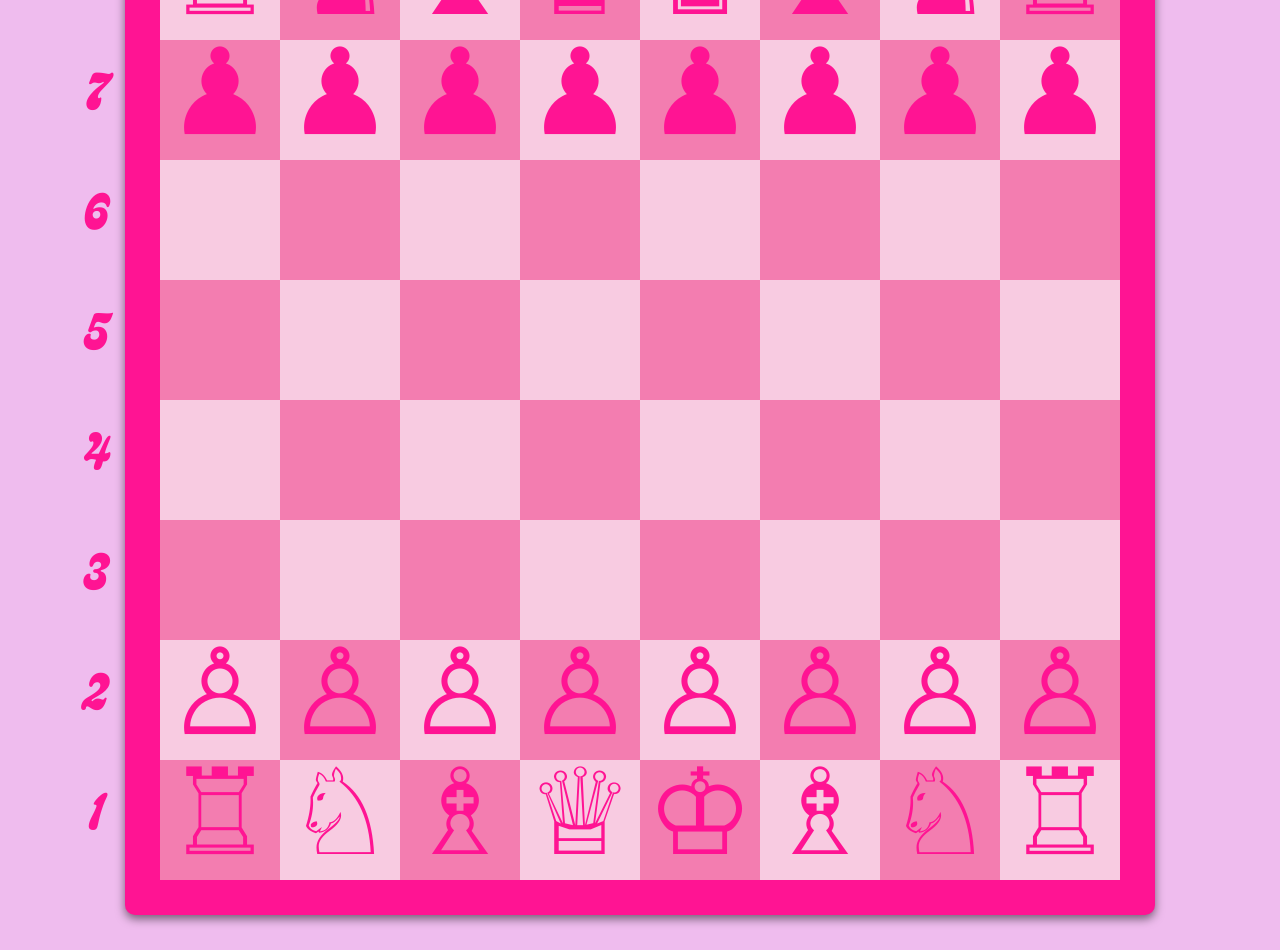
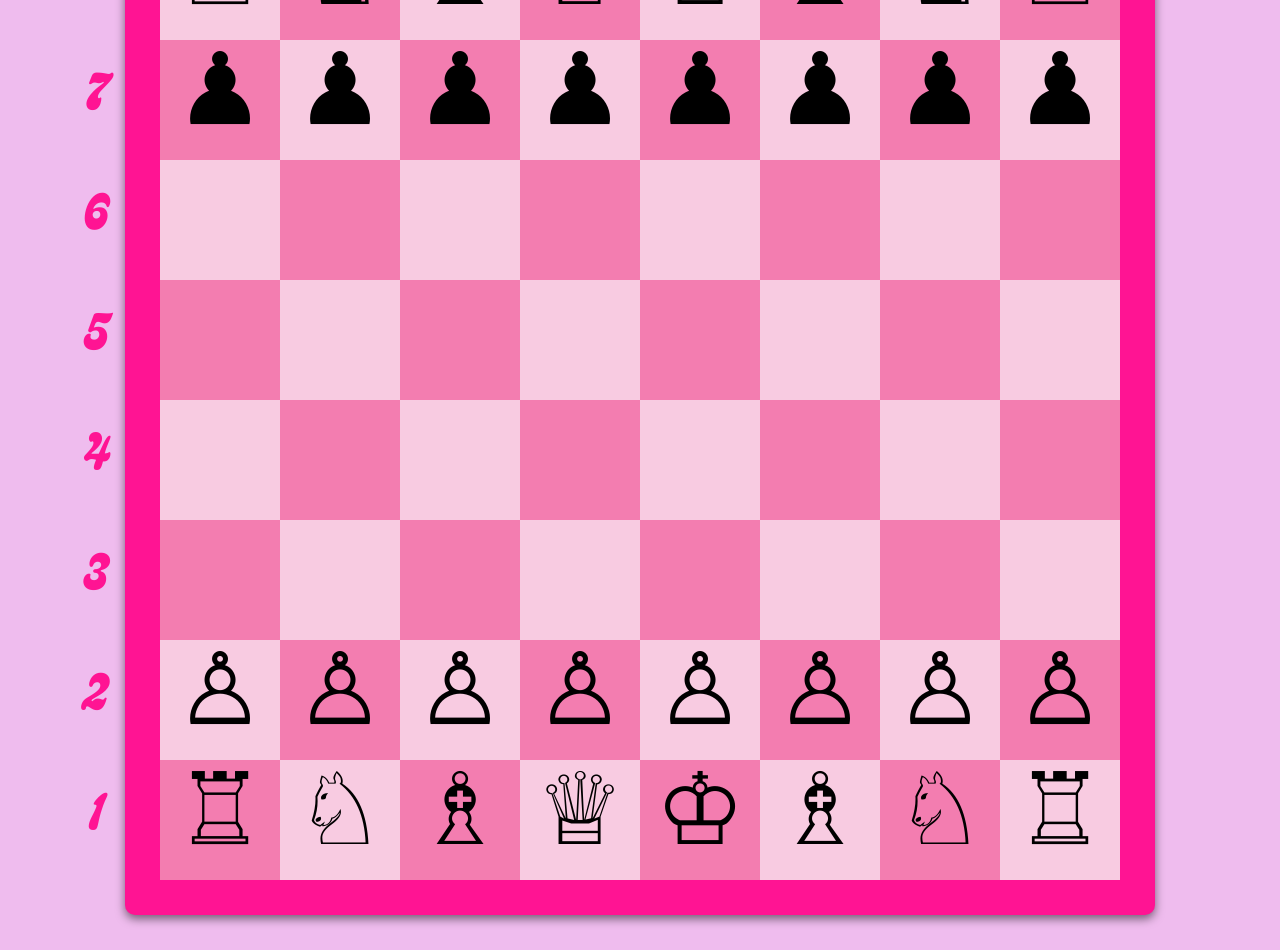
Before and after one commit to jarasa03/Ajedrez, a plain HTML site: page public/index.html in a window 1280 px wide. Drawn offline with Linux system fonts and the light colour scheme.

Commit message:
style: :art: Piezas estilizadas

```diff
--- a/public/css/styles.css
+++ b/public/css/styles.css
@@ -27,12 +27,24 @@ body {
 }
 
 .pieza {
-    font-size: 120px;
-    height: 120px;
+    font-size: 100px;
+    width: 50%;
+    height: 70%;
     display: flex;
     justify-content: center;
-    align-items: center;
-    padding-top: 20px;
+    color: #000000;
+    position: absolute;
+    bottom: 45px;
+    transition: color 0.3s ease-in-out;
+}
+
+.pieza:hover {
+    color: #0000005d;
+    cursor: grab;
+}
+
+.pieza:active {
+    cursor: grabbing;
 }
 
 .numeracion {
@@ -133,11 +145,7 @@ body {
     display: flex;
     align-items: center;
     justify-content: center;
-    transition: filter 0.3s ease-in-out;
-}
-
-.casilla:hover {
-    filter: brightness(0.8);
+    position: relative;
 }
 
 .casilla-blanca {
```
